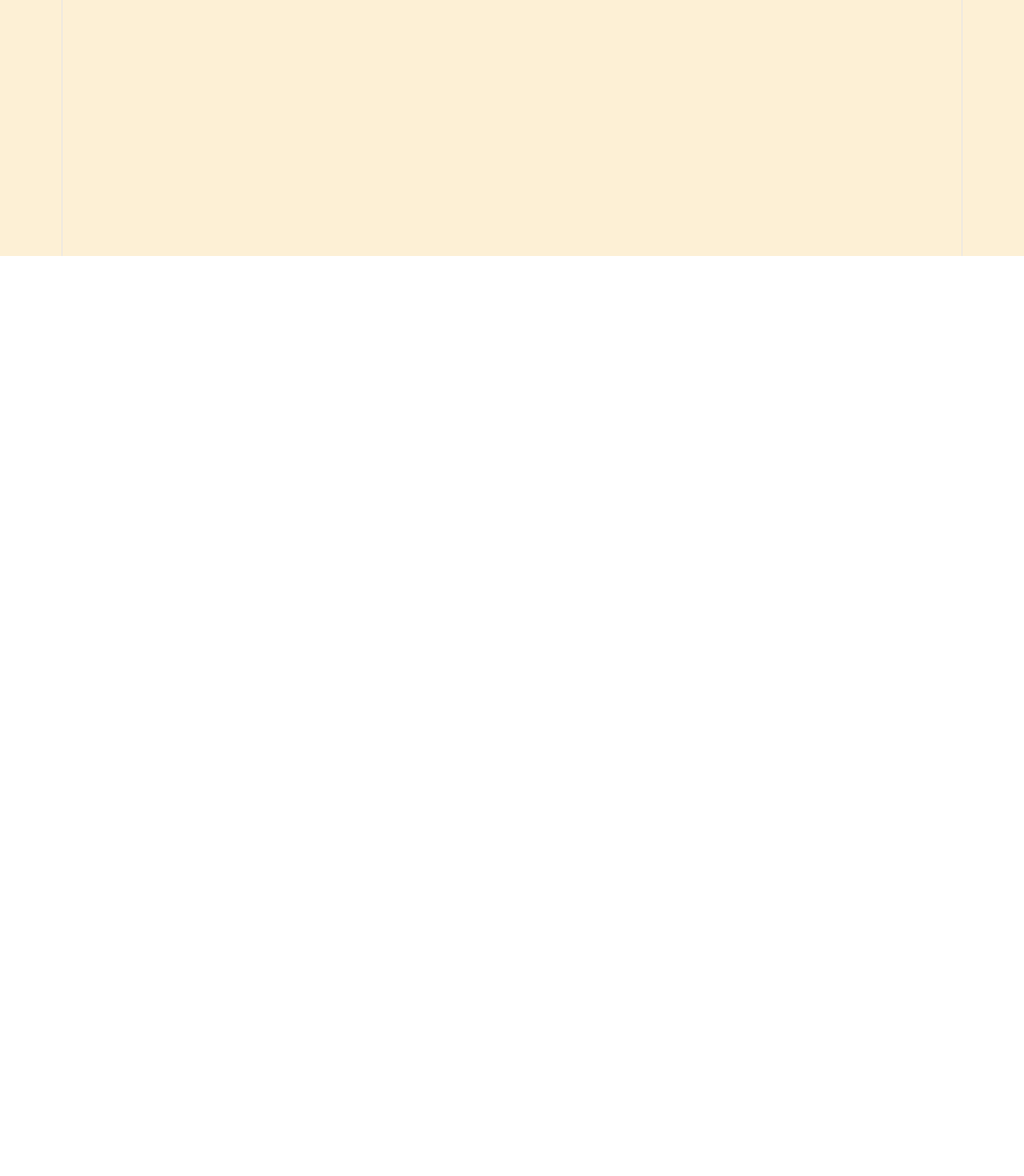
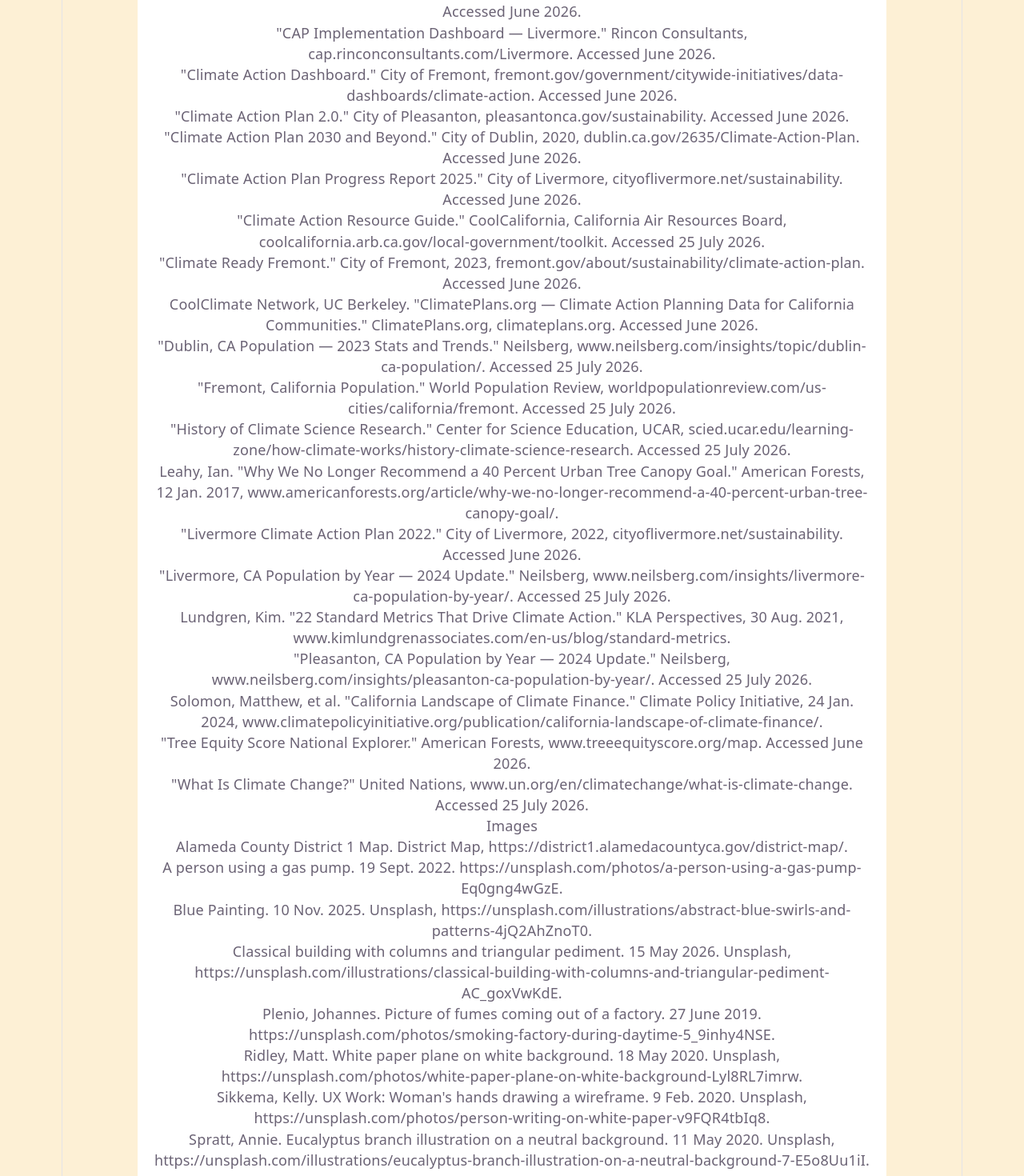
Before and after one commit to an3177/district1-climate-action-research, a React app in the folder frontend/: page /references in a window 1280 px wide. Shown: the part 480-1950 px from the top of the page at 80% size. Before the commit the page ends 800 px from the top, so only its background shows below. Built offline with nearby package versions, Linux system fonts and the light colour scheme; no server answers; the HTML template or start-up script is replaced by a standard one.

Commit message:
Updated references.jsx

```diff
--- a/frontend/src/pages/References.jsx
+++ b/frontend/src/pages/References.jsx
@@ -1,4 +1,60 @@
+const REFERENCES = [
+  'Bedsworth, Louise, and Ellen Hanak. "Climate Policy at the Local Level: Insights from California." Global Environmental Change, ScienceDirect, June 2013, www.sciencedirect.com/science/article/abs/pii/S0959378013000344.',
+  '"A Brief History of Climate Change Discoveries." UK Research and Innovation, www.discover.ukri.org/a-brief-history-of-climate-change-discoveries/index.html. Accessed 25 July 2026.',
+  '"CAP Implementation Dashboard — Dublin." Rincon Consultants, cap.rinconconsultants.com/Dublin. Accessed June 2026.',
+  '"CAP Implementation Dashboard — Livermore." Rincon Consultants, cap.rinconconsultants.com/Livermore. Accessed June 2026.',
+  '"Climate Action Dashboard." City of Fremont, fremont.gov/government/citywide-initiatives/data-dashboards/climate-action. Accessed June 2026.',
+  '"Climate Action Plan 2.0." City of Pleasanton, pleasantonca.gov/sustainability. Accessed June 2026.',
+  '"Climate Action Plan 2030 and Beyond." City of Dublin, 2020, dublin.ca.gov/2635/Climate-Action-Plan. Accessed June 2026.',
+  '"Climate Action Plan Progress Report 2025." City of Livermore, cityoflivermore.net/sustainability. Accessed June 2026.',
+  '"Climate Action Resource Guide." CoolCalifornia, California Air Resources Board, coolcalifornia.arb.ca.gov/local-government/toolkit. Accessed 25 July 2026.',
+  '"Climate Ready Fremont." City of Fremont, 2023, fremont.gov/about/sustainability/climate-action-plan. Accessed June 2026.',
+  'CoolClimate Network, UC Berkeley. "ClimatePlans.org — Climate Action Planning Data for California Communities." ClimatePlans.org, climateplans.org. Accessed June 2026.',
+  '"Dublin, CA Population — 2023 Stats and Trends." Neilsberg, www.neilsberg.com/insights/topic/dublin-ca-population/. Accessed 25 July 2026.',
+  '"Fremont, California Population." World Population Review, worldpopulationreview.com/us-cities/california/fremont. Accessed 25 July 2026.',
+  '"History of Climate Science Research." Center for Science Education, UCAR, scied.ucar.edu/learning-zone/how-climate-works/history-climate-science-research. Accessed 25 July 2026.',
+  'Leahy, Ian. "Why We No Longer Recommend a 40 Percent Urban Tree Canopy Goal." American Forests, 12 Jan. 2017, www.americanforests.org/article/why-we-no-longer-recommend-a-40-percent-urban-tree-canopy-goal/.',
+  '"Livermore Climate Action Plan 2022." City of Livermore, 2022, cityoflivermore.net/sustainability. Accessed June 2026.',
+  '"Livermore, CA Population by Year — 2024 Update." Neilsberg, www.neilsberg.com/insights/livermore-ca-population-by-year/. Accessed 25 July 2026.',
+  'Lundgren, Kim. "22 Standard Metrics That Drive Climate Action." KLA Perspectives, 30 Aug. 2021, www.kimlundgrenassociates.com/en-us/blog/standard-metrics.',
+  '"Pleasanton, CA Population by Year — 2024 Update." Neilsberg, www.neilsberg.com/insights/pleasanton-ca-population-by-year/. Accessed 25 July 2026.',
+  'Solomon, Matthew, et al. "California Landscape of Climate Finance." Climate Policy Initiative, 24 Jan. 2024, www.climatepolicyinitiative.org/publication/california-landscape-of-climate-finance/.',
+  '"Tree Equity Score National Explorer." American Forests, www.treeequityscore.org/map. Accessed June 2026.',
+  '"What Is Climate Change?" United Nations, www.un.org/en/climatechange/what-is-climate-change. Accessed 25 July 2026.',
+]
+
+const IMAGE_CREDITS = [
+  'Alameda County District 1 Map. District Map, https://district1.alamedacountyca.gov/district-map/.',
+  'A person using a gas pump. 19 Sept. 2022. https://unsplash.com/photos/a-person-using-a-gas-pump-Eq0gng4wGzE.',
+  'Blue Painting. 10 Nov. 2025. Unsplash, https://unsplash.com/illustrations/abstract-blue-swirls-and-patterns-4jQ2AhZnoT0.',
+  'Classical building with columns and triangular pediment. 15 May 2026. Unsplash, https://unsplash.com/illustrations/classical-building-with-columns-and-triangular-pediment-AC_goxVwKdE.',
+  'Plenio, Johannes. Picture of fumes coming out of a factory. 27 June 2019. https://unsplash.com/photos/smoking-factory-during-daytime-5_9inhy4NSE.',
+  'Ridley, Matt. White paper plane on white background. 18 May 2020. Unsplash, https://unsplash.com/photos/white-paper-plane-on-white-background-Lyl8RL7imrw.',
+  "Sikkema, Kelly. UX Work: Woman's hands drawing a wireframe. 9 Feb. 2020. Unsplash, https://unsplash.com/photos/person-writing-on-white-paper-v9FQR4tbIq8.",
+  'Spratt, Annie. Eucalyptus branch illustration on a neutral background. 11 May 2020. Unsplash, https://unsplash.com/illustrations/eucalyptus-branch-illustration-on-a-neutral-background-7-E5o8Uu1iI.',
+]
+
+
 function References() {
+    return (
+        <div className="references details">
+            <h1>References</h1>
+            <div>
+                {REFERENCES.map((ref,i) => (
+                    <p key={i}>{ref}</p>
+                ))}
+            </div>
+            <div className="images">Images</div>
+            <div>
+                {IMAGE_CREDITS.map((credit,i) => (
+                    <p key={i}>{credit}</p>
+                )
+            )}
+            </div>
+
+        </div>
+    )
+
 }
 
 export default References;
```
